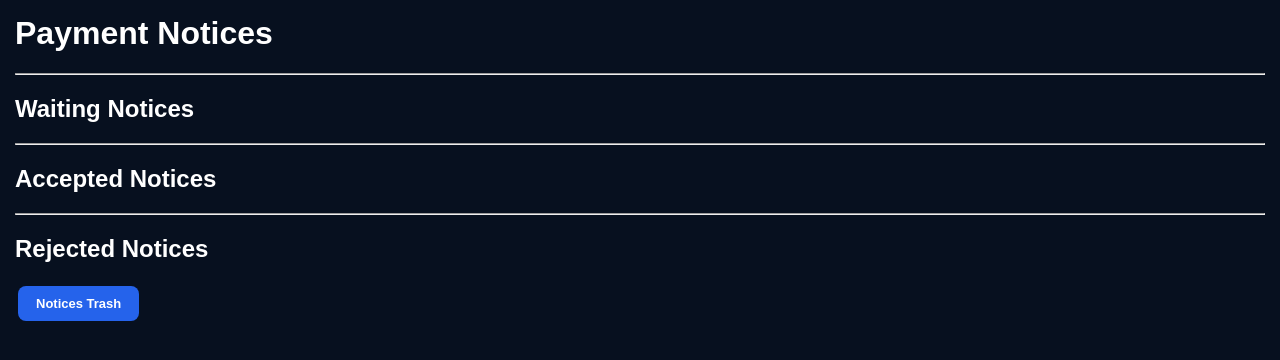
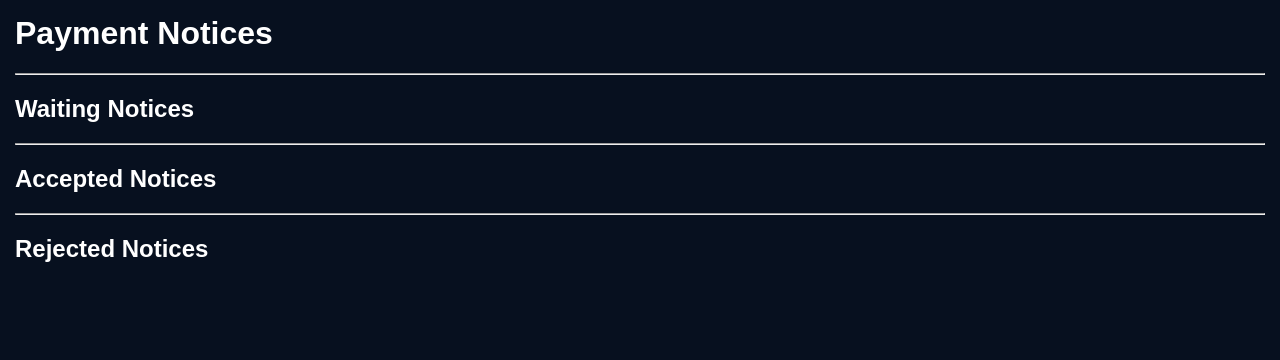
Before and after one commit to ruhanisovana/Kirsov, a Flask app: page /notices in a window 1280 px wide. Shown: the top 360 px of the page. Run offline with Flask 3, Linux system fonts and the light colour scheme; the visitor is signed in with stand-in values (Sample User, id 1); parts of the project's set-up code (start-up, migrations or seed data) failed here and were passed over; some libraries are stand-ins or nearby versions.

Commit message:
Update notices.html

```diff
--- a/templates/notices.html
+++ b/templates/notices.html
@@ -44,12 +44,15 @@ Reject
 <hr><h2>Accepted Notices</h2>{% for notice in notices %}
 {% if notice.status == "accepted" %}
 
-<div class="accepted-box"><h3>Notice #{{ notice.id }}</h3><p><strong>Name:</strong> {{ notice.name }}</p><p><strong>Amount:</strong> ₹{{ notice.amount }}</p><p><strong>Proof:</strong> {{ notice.proof }}</p><p><strong>Note:</strong> {{ notice.note }}</p><p><strong>Status:</strong> Accepted</p><p><strong>Created:</strong> {{ notice.created_at }}</p>
+<div class="accepted-box"><h3>Notice #{{ notice.id }}</h3><p><strong>Name:</strong> {{ notice.name }}</p><p><strong>Amount:</strong> ₹{{ notice.amount }}</p><p><strong>Proof:</strong> {{ notice.proof }}</p>
 
-<a href="/delete_notices/{{ notice.id }}"
-   onclick="return confirm('Move this notice to trash?')">
-    <button>Delete</button>
+{% if notice.proof_image_data %}
+<a href="/notice_image/{{ notice.id }}" target="_blank">
+    <img src="/notice_image/{{ notice.id }}" width="200">
 </a>
+{% endif %}
+    <p><strong>Note:</strong> {{ notice.note }}</p><p><strong>Status:</strong> Accepted</p><p><strong>Created:</strong> {{ notice.created_at }}</p>
+
 </div>{% endif %}
 
 {% endfor %}
@@ -57,21 +60,21 @@ Reject
 <hr><h2>Rejected Notices</h2>{% for notice in notices %}
 {% if notice.status == "rejected" %}
 
-<div class="rejected-box"><h3>Notice #{{ notice.id }}</h3><p><strong>Name:</strong> {{ notice.name }}</p><p><strong>Amount:</strong> ₹{{ notice.amount }}</p><p><strong>Proof:</strong> {{ notice.proof }}</p><p><strong>Note:</strong> {{ notice.note }}</p><p><strong>Status:</strong> Rejected</p><p><strong>Reason:</strong>
+<div class="rejected-box"><h3>Notice #{{ notice.id }}</h3><p><strong>Name:</strong> {{ notice.name }}</p><p><strong>Amount:</strong> ₹{{ notice.amount }}</p><p><strong>Proof:</strong>{{ notice.proof }}
+</p>
+{% if notice.proof_image_data %}
+<a href="/notice_image/{{ notice.id }}" target="_blank">
+    <img src="/notice_image/{{ notice.id }}" width="200">
+</a>
+{% endif %}
+
+    <p><strong>Note:</strong> {{ notice.note }}</p><p><strong>Status:</strong> Rejected</p><p><strong>Reason:</strong>
 {{ notice.rejection_reason }}
 </p><p><strong>Created:</strong> {{ notice.created_at }}</p>
 
-<a href="/delete_notices/{{ notice.id }}"
-   onclick="return confirm('Move this notice to trash?')">
-    <button>Delete</button>
-</a>
 </div>{%endif%}
 
 {% endfor %}
 
-<a href="/notices_trash">
-    <button>Notices Trash</button>
-</a>
-
 </body>
 </html>
```
